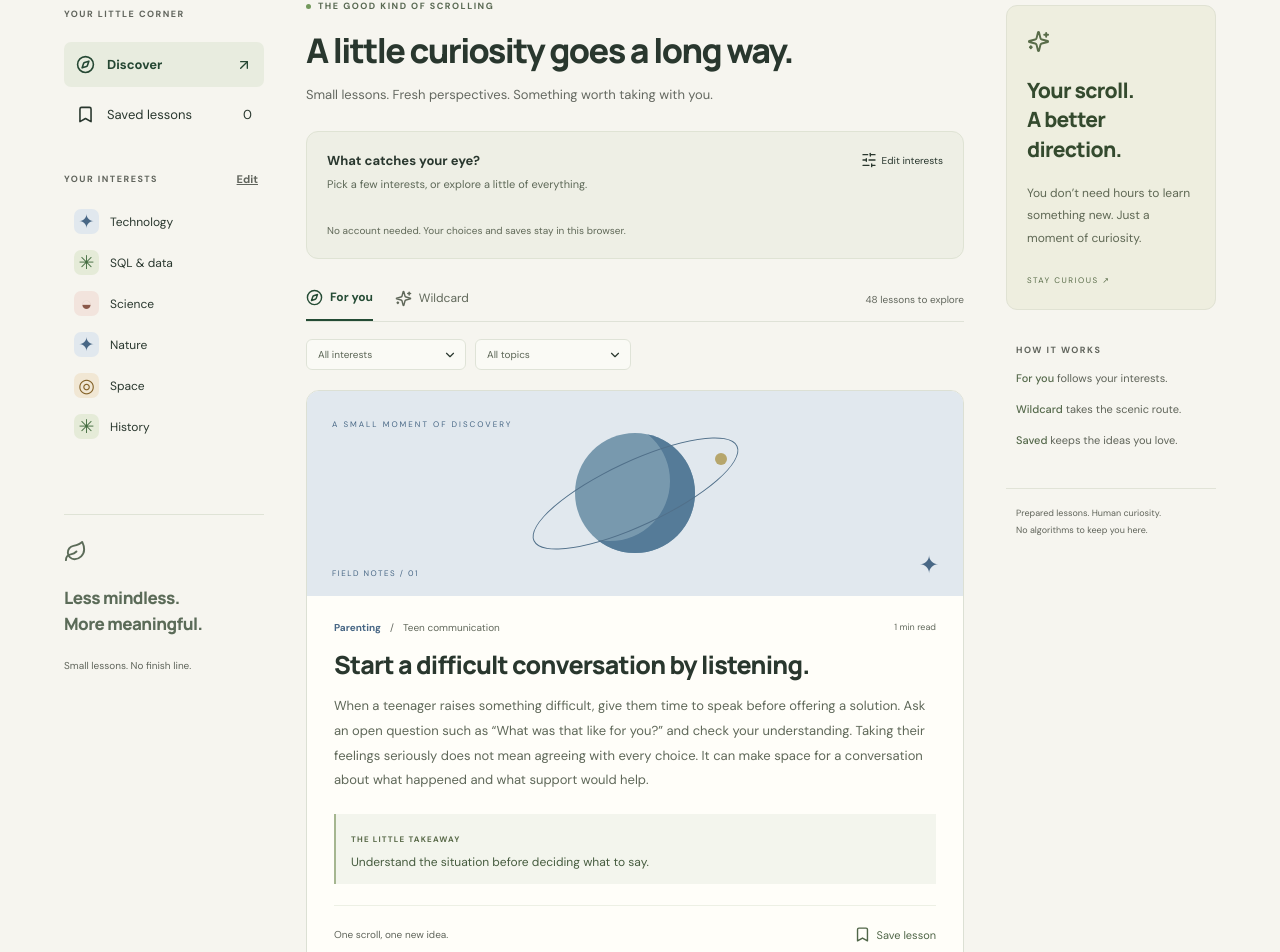
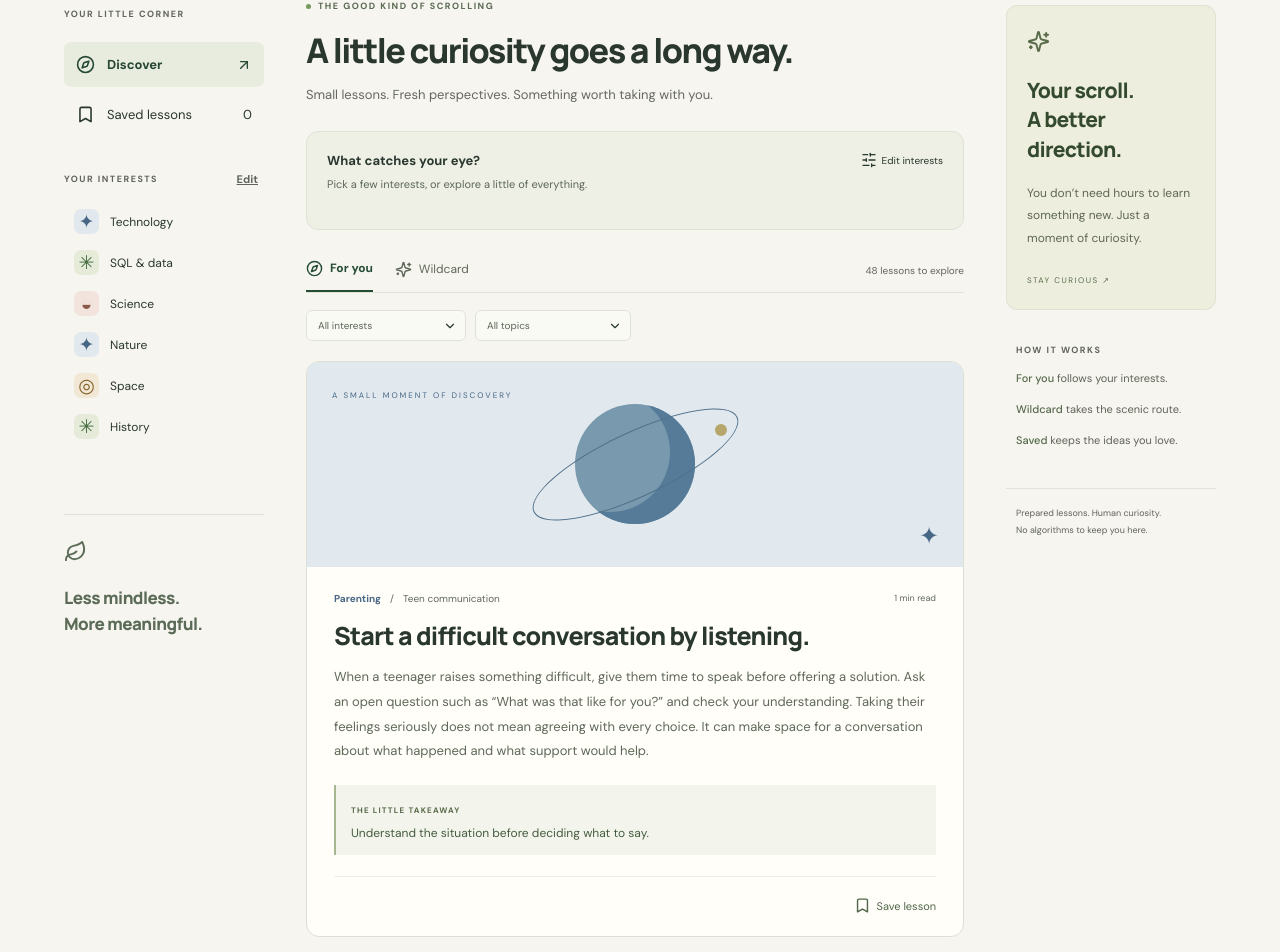
Before and after one commit to EboseHH/doomscroll-learning, a React (Vite) app: page / in a window 1280 px wide. Shown: the part 132-1084 px from the top of the page. Built offline with nearby package versions, Linux system fonts and the light colour scheme.

Commit message:
Remove repeated feed copy and field-note labels

```diff
--- a/src/main.tsx
+++ b/src/main.tsx
@@ -210,7 +210,6 @@ function App() {
               <br />
               More meaningful.
             </p>
-            <span>Small lessons. No finish line.</span>
           </div>
         </aside>
         <main id="main" tabIndex={-1}>
@@ -355,11 +354,11 @@ function App() {
                 available yet.
               </p>
             )}
-            <p className="browser-note">
-              {storageError
-                ? "Browser storage is unavailable. Your choices and saves will last for this visit only."
-                : "No account needed. Your choices and saves stay in this browser."}
-            </p>
+            {storageError && (
+              <p className="browser-note" role="status">
+                Browser storage is unavailable. Your choices and saves will last for this visit only.
+              </p>
+            )}
           </section>
           <div className="feed-toolbar">
             <div className="tabs" aria-label="Lesson feed">
@@ -458,10 +457,6 @@ function App() {
                       <span />
                       <span />
                     </div>
-                    <span className="art-number">
-                      FIELD NOTES /{" "}
-                      {String(lessons.indexOf(lesson) + 1).padStart(2, "0")}
-                    </span>
                     <span className="art-symbol">{interest?.symbol}</span>
                   </div>
                   <div className="lesson-body">
@@ -480,7 +475,6 @@ function App() {
                       <p>{lesson.takeaway}</p>
                     </div>
                     <div className="card-footer">
-                      <span>One scroll, one new idea.</span>
                       <button
                         className={`save-button ${isSaved ? "is-saved" : ""}`}
                         aria-label={`${isSaved ? "Unsave" : "Save"} lesson: ${lesson.title}`}
--- a/src/style.css
+++ b/src/style.css
@@ -566,7 +566,7 @@ h1 {
 .card-footer {
   display: flex;
   align-items: center;
-  justify-content: space-between;
+  justify-content: flex-end;
   border-top: 1px solid #edf0e5;
   padding-top: 15px;
   font-size: 10px;
```
